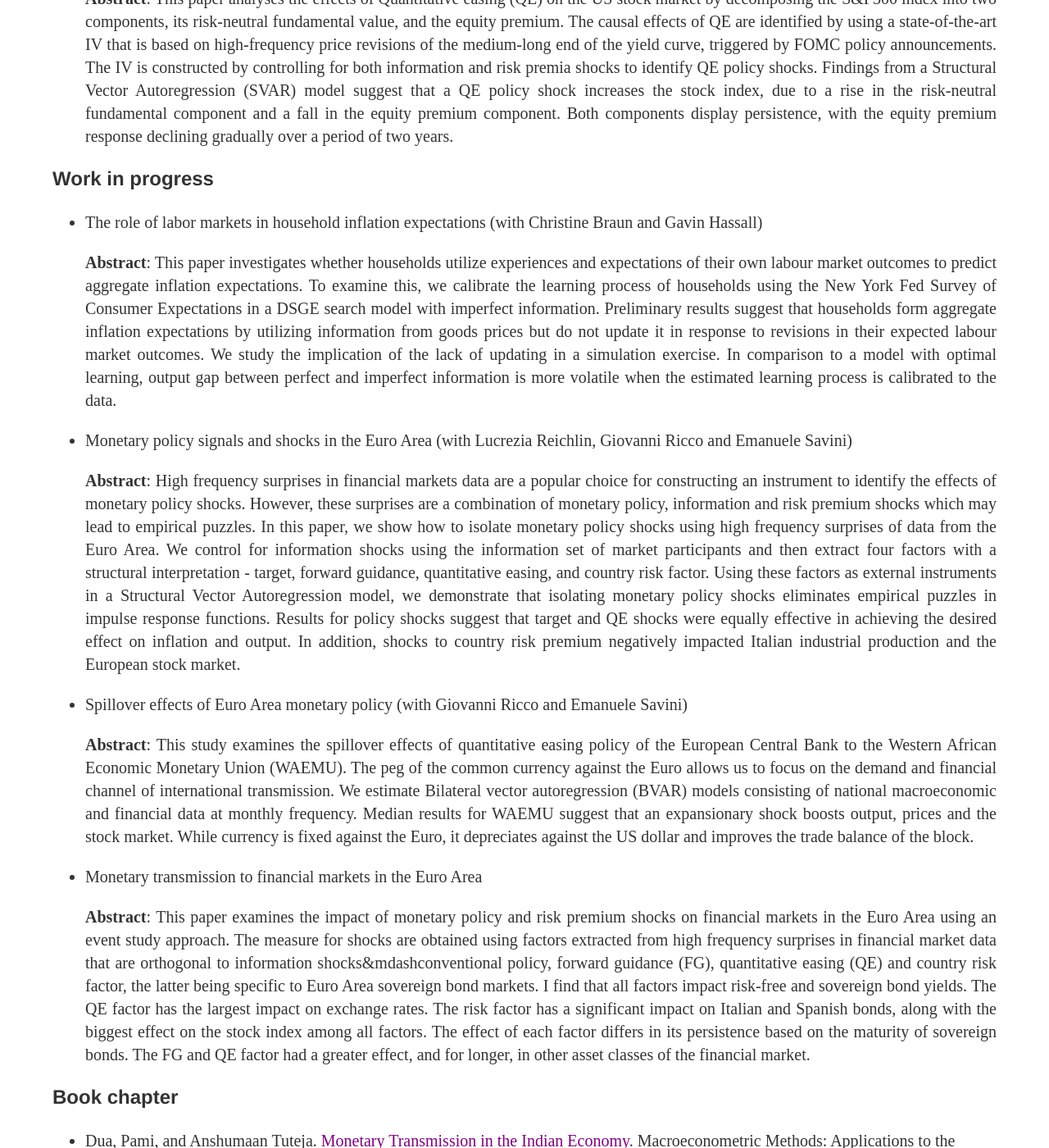
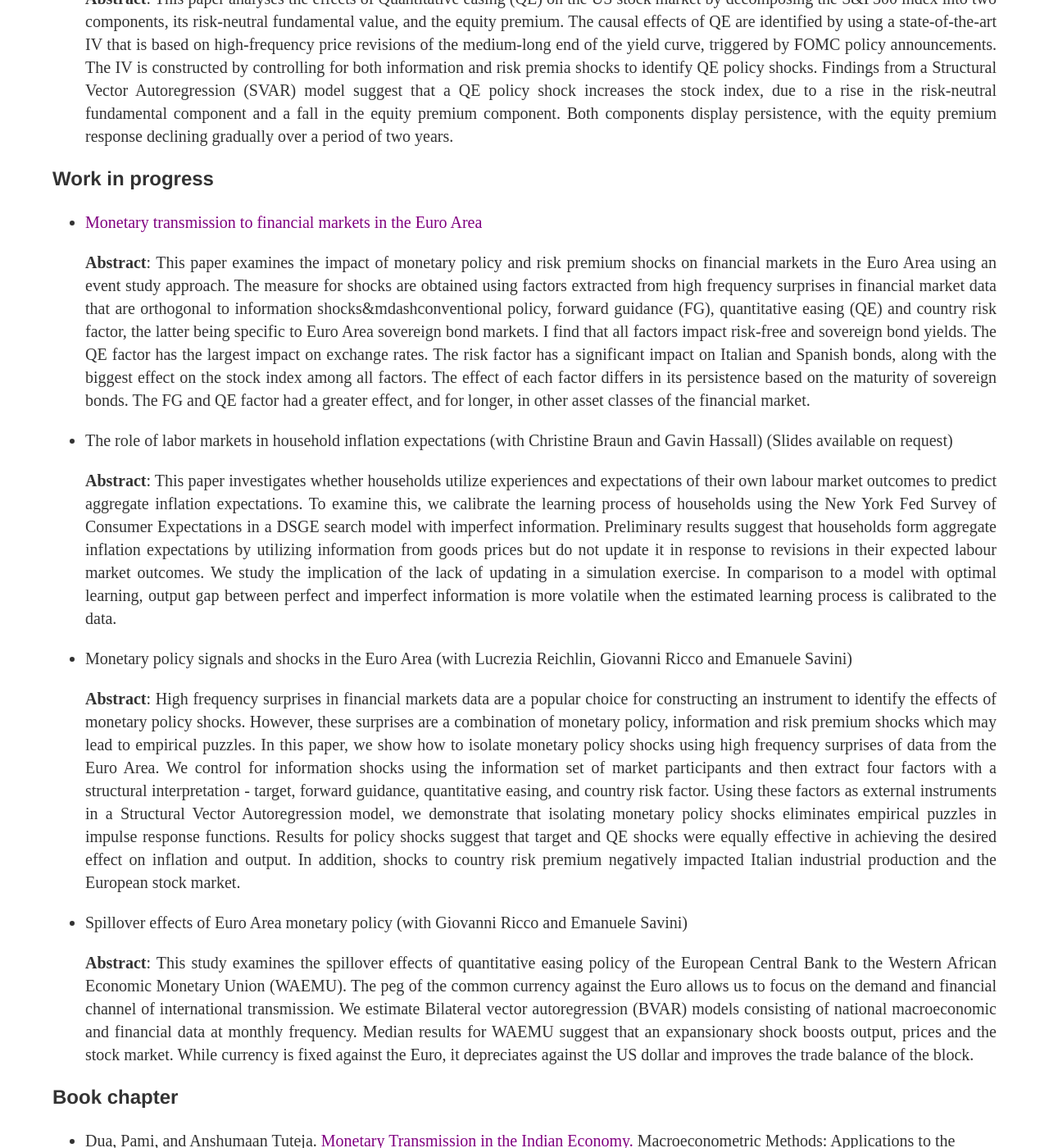
Before and after one commit to anshumaan-tuteja/anshumaan-tuteja.github.io, a Jekyll site: the page built from _pages/research.html, in a window 1280 px wide and 1400 px high, scrolled down 275 px. Shown: the whole window at 82% size. Built offline with Jekyll 4.4.1, drawn with Linux system fonts in a browser that asks for light colours; some of the changed lines change nothing that is shown.

Commit message:
Update research.html

```diff
--- a/_pages/research.html
+++ b/_pages/research.html
@@ -15,7 +15,13 @@ title: Research page
   </ul>
     <h3>Work in progress</h3>
    <ul style="font-size: 1.25em;">
-    <li> The role of labor markets in household inflation expectations (with Christine Braun and Gavin Hassall)  </li>
+     <li> <a target="_blank" href="../assets/Papers/EA%20financial%20markets.pdf"> Monetary transmission to financial markets in the Euro Area </a> </li>
+     <p align="justify"; style="font-size:1em"><b>Abstract</b>: This paper examines the impact of monetary policy and risk premium shocks on financial markets in the Euro Area using an event study approach.
+      The measure for shocks are obtained using factors extracted from high frequency surprises in financial market data that are orthogonal to information shocks&mdashconventional policy, forward guidance (FG), quantitative easing (QE) and country risk factor, the latter being specific to Euro Area sovereign bond markets.
+      I find that all factors impact risk-free and sovereign bond yields. The QE factor has the largest impact on exchange rates. The risk factor has a significant impact on Italian and Spanish bonds, along with the biggest effect on the stock index among all factors.
+      The effect of each factor differs in its persistence based on the maturity of sovereign bonds.
+      The FG and QE factor had a greater effect, and for longer, in other asset classes of the financial market. </p>
+    <li> The role of labor markets in household inflation expectations (with Christine Braun and Gavin Hassall) (Slides available on request) </li>
     <p align="justify"; style="font-size:1em"><b>Abstract</b>: This paper investigates whether households utilize experiences and expectations of their own labour market outcomes to predict aggregate inflation expectations.
       To examine this, we calibrate the learning process of households using the New York Fed Survey of Consumer Expectations in a DSGE search model with imperfect information.
       Preliminary results suggest that households form aggregate inflation expectations by utilizing information from goods prices but do not update it in response to revisions in their expected labour market outcomes.
@@ -31,12 +37,6 @@ title: Research page
     <p align="justify"; style="font-size:1em"><b>Abstract</b>: This study examines the spillover effects of quantitative easing policy of the European Central Bank to the Western African Economic Monetary Union (WAEMU).
       The peg of the common currency against the Euro allows us to focus on the demand and financial channel of international transmission. We estimate Bilateral vector autoregression (BVAR) models consisting of national macroeconomic and financial data at monthly frequency.
       Median results for WAEMU suggest that an expansionary shock boosts output, prices and the stock market. While currency is fixed against the Euro, it depreciates against the US dollar and improves the trade balance of the block.</p>
-     <li> Monetary transmission to financial markets in the Euro Area </li>
-     <p align="justify"; style="font-size:1em"><b>Abstract</b>: This paper examines the impact of monetary policy and risk premium shocks on financial markets in the Euro Area using an event study approach.
-      The measure for shocks are obtained using factors extracted from high frequency surprises in financial market data that are orthogonal to information shocks&mdashconventional policy, forward guidance (FG), quantitative easing (QE) and country risk factor, the latter being specific to Euro Area sovereign bond markets.
-      I find that all factors impact risk-free and sovereign bond yields. The QE factor has the largest impact on exchange rates. The risk factor has a significant impact on Italian and Spanish bonds, along with the biggest effect on the stock index among all factors.
-      The effect of each factor differs in its persistence based on the maturity of sovereign bonds.
-      The FG and QE factor had a greater effect, and for longer, in other asset classes of the financial market. </p>
    </ul>
 
   <h3>Book chapter</h3>
```
